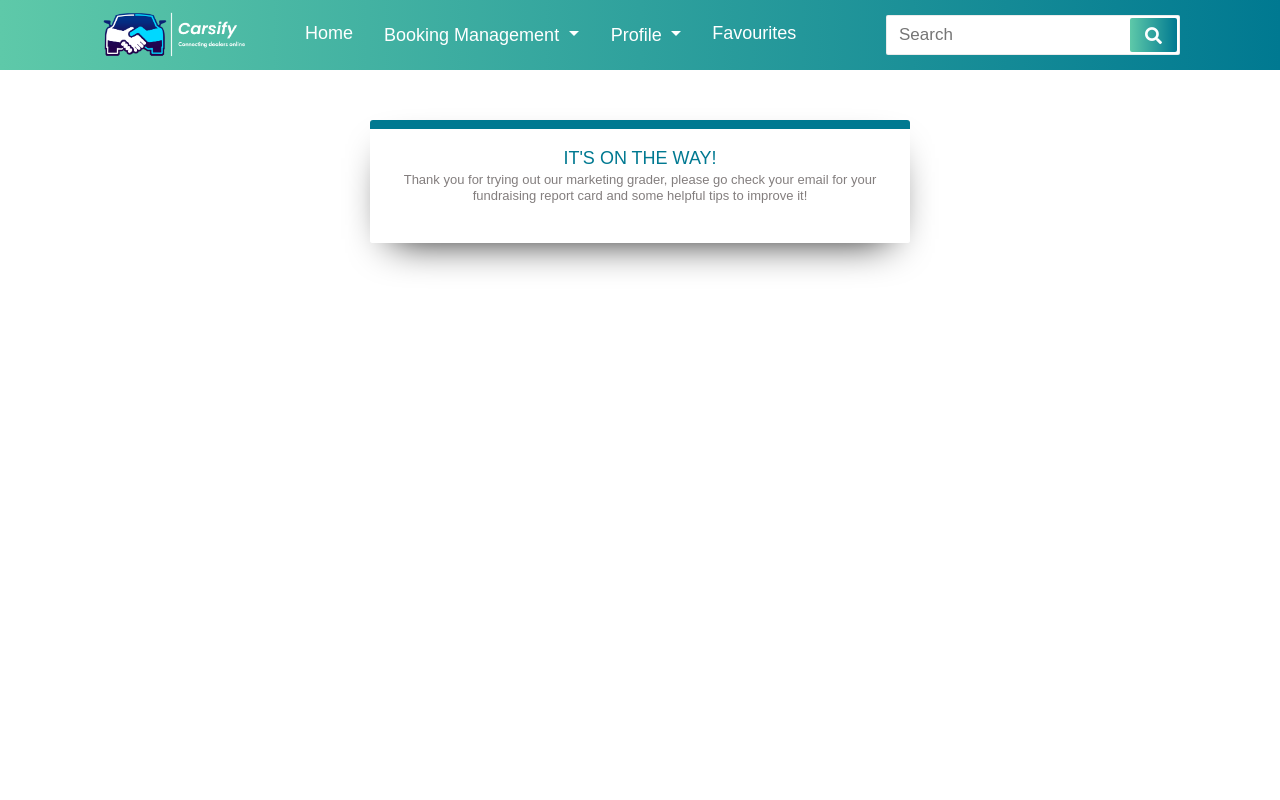
After one commit to anshumanprajapatiap/Carsify, a Django app: page /addcarsuccess/ in a window 1280 px wide. The commit adds this page. Run offline with Django 3.2, Linux system fonts and the light colour scheme; data comes from the database, SQL or seed files in the repository; both versions use the stored data as it was after the commit; some libraries are stand-ins or nearby versions.

Commit message:
add_car_ux

```diff
--- a/Carsify/CarsifyApp/static/assets/javascripts/addcar.js
+++ b/Carsify/CarsifyApp/static/assets/javascripts/addcar.js
@@ -149,6 +149,9 @@ modules.init();
 
 
 
+
+
+
 // const menuBtn = document.querySelector(".menuicon span");
 // const searchBtn = document.querySelector(".searchicon");
 // const cancelBtn = document.querySelector(".cancelicon");
--- /dev/null
+++ b/Carsify/CarsifyApp/templates/addcarsuccess.html
@@ -0,0 +1,105 @@
+{% load static %}
+<!doctype html>
+<html lang="en">
+  <head>
+    <!-- Required meta tags -->
+    <meta charset="utf-8">
+    <meta name="viewport" content="width=device-width, initial-scale=1, shrink-to-fit=no">
+
+    <!-- Bootstrap CSS -->
+    <link rel="stylesheet" href="{% static 'assets/stylesheets/navigation.css' %}">
+    <link rel="stylesheet" href="https://stackpath.bootstrapcdn.com/bootstrap/4.3.1/css/bootstrap.min.css" integrity="sha384-ggOyR0iXCbMQv3Xipma34MD+dH/1fQ784/j6cY/iJTQUOhcWr7x9JvoRxT2MZw1T" crossorigin="anonymous">
+    <link rel="stylesheet" href="{% static 'assets/stylesheets/addcar.css' %}">
+    <link rel="stylesheet" href="https://pro.fontawesome.com/releases/v5.10.0/css/all.css" integrity="sha384-AYmEC3Yw5cVb3ZcuHtOA93w35dYTsvhLPVnYs9eStHfGJvOvKxVfELGroGkvsg+p" crossorigin="anonymous"/>
+    <link rel="shortcut icon" href="{% static 'assets/images/favicon.png' %}" type="image/png">
+    <title>add car</title>
+  </head>
+  <body>
+    <!-------------------------------navigation------------------------------------------------->
+      <nav>
+        <div class="menuicon">
+            <span class="fas fa-bars"></span>
+        </div>
+        <div class="logoo">
+          <img src="{% static 'assets/images/logo7.png' %}"/>
+        </div>
+        <div class="navitems">
+            <li><a href="{% url 'CarsifyApp:Dashboard' %}">Home</a></li>
+            <li><a href="#">
+                <div class="dropdown show">
+                    <a class="btn dropdown-toggle dropdown-navi" href="#" role="button" id="dropdownMenuLink" data-toggle="dropdown" aria-haspopup="true" aria-expanded="false">
+                      Booking Management
+                    </a>
+
+                    <div class="dropdown-menu" aria-labelledby="dropdownMenuLink">
+                      <a class="dropdown-item" href="{% url 'CarsifyApp:Addcar' %}">Add Vehicle</a>
+                      <a class="dropdown-item" href="{% url 'CarsifyApp:MYvehicle' %}">My Vehicle</a>
+
+                    </div>
+                  </div>
+            </a></li>
+            <li><a href="#"><div class="dropdown show">
+              <a class="btn dropdown-toggle dropdown-navi" href="profile.html" role="button" id="dropdownMenuLink" data-toggle="dropdown" aria-haspopup="true" aria-expanded="false">
+               Profile
+              </a>
+
+              <div class="dropdown-menu" aria-labelledby="dropdownMenuLink">
+                <a class="dropdown-item" href="{% url 'CarsifyApp:Profile' %}">View Profile</a>
+                <a class="dropdown-item" href="{% url 'CarsifyApp:Editprofile' %}">Edit Profile</a>
+                <a class="dropdown-item" href="{% url 'CarsifyApp:Logout' %}">Logout</a>
+              </div>
+            </div></a></li>
+            <li><a href="{% url 'CarsifyApp:Favourites' %}">Favourites</a></li>
+            <!-- <li><a href="#">Feedback</a></li> -->
+        </div>
+        <div class="searchicon">
+            <span class="fas fa-search"></span>
+        </div>
+        <div class="cancelicon">
+            <span class="fas fa-times"></span>
+        </div>
+        <form action="#">
+                <input type="search" class="search-data" placeholder="Search" required>
+                <button type="submit" class="fas fa-search"></button>
+        </form>
+    </nav>
+
+
+
+      <!-- Modal -info -->
+      <div class="container">
+      <div id="modal-3" class="modal" data-modal-effect="slide-top">
+        <div class="modal-content">
+          <h2 class="fs-title">Score Index</h2>
+          <h3 class="fs-subtitle">Getting the most out of your data</h3>
+          <p>Lorem ipsum dolor sit amet, consectetur adipiscing elit. Fusce convallis consectetur ligula. Morbi dapibus tellus a ipsum sollicitudin aliquet. Phasellus id est lacus. Pellentesque a elementum velit, a tempor nulla. Mauris mauris lectus, tincidunt et purus rhoncus, eleifend convallis turpis. Nunc ullamcorper bibendum diam, vitae tempus dolor hendrerit iaculis. Phasellus tellus elit, feugiat vel mi et, euismod varius augue. Nulla a porttitor sapien. Donec vestibulum ac nisl sed bibendum. Praesent neque ipsum, commodo eget venenatis vel, tempus sit amet ante. Curabitur vel odio eget urna dapibus imperdiet sit amet eget felis. Vestibulum eros velit, posuere a metus eget, aliquam euismod purus. Class aptent taciti sociosqu ad litora torquent per conubia nostra, per inceptos himenaeos.</p>
+          <input type="button" name="next" class="next action-button modal-close" value="Got it!">
+        </div>
+      </div>
+      </div>
+
+      <div class="steps">
+
+        <fieldset id="finalsubmit">
+          <h2 class="fs-title">It's on the way!</h2>
+          <h3 class="fs-subtitle">Thank you for trying out our marketing grader, please go check your email for your fundraising report card and some helpful tips to improve it!</h3>
+          <div class="explanation btn btn-small modal-trigger" data-modal-id="modal-3">What Is This?</div>
+        </fieldset>
+
+    </div>
+
+
+        <script src="https://cdnjs.cloudflare.com/ajax/libs/jquery/2.1.3/jquery.min.js"></script>
+        <script src="https://cdnjs.cloudflare.com/ajax/libs/jquery-easing/1.3/jquery.easing.min.js"></script>
+        <script src="https://ajax.aspnetcdn.com/ajax/jquery.validate/1.13.1/jquery.validate.js"></script>
+        <!-- <script src="https://code.jquery.com/jquery-3.3.1.slim.min.js" integrity="sha384-q8i/X+965DzO0rT7abK41JStQIAqVgRVzpbzo5smXKp4YfRvH+8abtTE1Pi6jizo" crossorigin="anonymous"></script> -->
+        <script src="https://cdnjs.cloudflare.com/ajax/libs/popper.js/1.14.7/umd/popper.min.js" integrity="sha384-UO2eT0CpHqdSJQ6hJty5KVphtPhzWj9WO1clHTMGa3JDZwrnQq4sF86dIHNDz0W1" crossorigin="anonymous"></script>
+        <script src="https://stackpath.bootstrapcdn.com/bootstrap/4.3.1/js/bootstrap.min.js" integrity="sha384-JjSmVgyd0p3pXB1rRibZUAYoIIy6OrQ6VrjIEaFf/nJGzIxFDsf4x0xIM+B07jRM" crossorigin="anonymous"></script>
+        <script src="{% static 'assets/javascripts/addcar.js' %}"></script>
+        <script src="{% static 'assets/javascripts/navigation.js' %}"></script>
+        <script src="{% static 'assets/javascripts/addcarux.js' %}"></script>
+        <!-- Optional JavaScript -->
+    <!-- jQuery first, then Popper.js, then Bootstrap JS -->
+
+  </body>
+</html>
--- a/Carsify/CarsifyApp/urls.py
+++ b/Carsify/CarsifyApp/urls.py
@@ -12,12 +12,19 @@ urlpatterns = [
     path('signup/', Signup, name='Signup'),
     #dashboard
     path('dashboard/', Dashboard, name='Dashboard'),
+
     path('addcar/', Addcar, name='Addcar'),
+    path('addcarsuccess/', Addcarsuccess, name='Addcarsuccess'),
+
+    #addcardadvaceux
+    path('cars-json', json_Car_add, name='cars-json'),
+    path('addcar/models-json/<str:car>', json_Car_model, name='models-json'),
+
+    #profile
     path('profile/', Profile, name='Profile'),
     path('editprofile/', Editprofile, name='Editprofile'),
 
     #filterdata
-
     path('filter-data', filter_data, name='filter_data'),
 
     path('myvehicle/', MYvehicle, name='MYvehicle'),
--- a/Carsify/CarsifyApp/views.py
+++ b/Carsify/CarsifyApp/views.py
@@ -207,13 +207,65 @@ def filter_data(request):
     t = render_to_string('allcarlist.html', {'car_data': car_data})
     return JsonResponse({'data':t})
 
+def Addcarsuccess(request):
+
+    return render(request, 'addcarsuccess.html')
 
 @login_required(login_url='CarsifyApp:LoginSignup')
 def Addcar(request):
     car_company = Car_Company.objects.all()
+    car_model = Car_Model.objects.all()
+    registeredstate = India_States.objects.all()
+    numberofowners = Number_of_Owners.objects.all()
+    vehicletype = Car_Body_Type.objects.all()
+    tansmission = Transmission_Type.objects.all()
+    fueltype = Car_Fuel.objects.all()
 
-    dic = {'car_company':car_company}
+
+    if request.method == "POST":
+        print(request.POST)
+        x = request.POST
+        companyname = x['companyname']
+        modelname = x['modelname']
+        VehicleNumber = x['VehicleNumber']
+        Varient = x['Varient']
+        RegisteredState = x['RegisteredState']
+        Registeredcity = x['Registeredcity']
+        NumberofOwners = x['NumberofOwners']
+        Manufacturing = x['Manufacturing']
+        VehicalType = x['VehicalType']
+        Transmission = x['Transmission']
+        Km = x['Km']
+        color = x['color']
+        FuelType = x['FuelType']
+        Price = x['Price']
+        Insurance = x['Insurance']
+        InsuranceType = x['InsuranceType']
+        Comment = x['Comment']
+
+        #create a vehicle object here
+
+        #return success page
+        return redirect('CarsifyApp:Addcarsuccess')
+
+
+
+    dic = {'car_company':car_company, 'car_model':car_model, 'registeredstate':registeredstate,\
+            'numberofowners': numberofowners, 'vehicletype': vehicletype, 'tansmission':tansmission,\
+           'fueltype':fueltype}
+
     return render(request, 'addcar.html', dic)
+
+def json_Car_add(request):
+    car_company = list(Car_Company.objects.values())
+
+    return JsonResponse({'data':car_company})
+
+def json_Car_model(request, *args, **kwarg):
+    selecedted_car = kwarg.get('car')
+    obj_models = list(Car_Model.objects.filter(Company_Name__Car_Company_Name=selecedted_car).values())
+
+    return JsonResponse({'data':obj_models})
 
 @login_required(login_url='CarsifyApp:LoginSignup')
 def Profile(request):
```
Also changed, not shown: Carsify/CarsifyApp/static/assets/javascripts/addcarux.js (added, +59 -0 lines), Carsify/CarsifyApp/templates/addcar.html (+27 -3 lines), Carsify/db.sqlite3.
